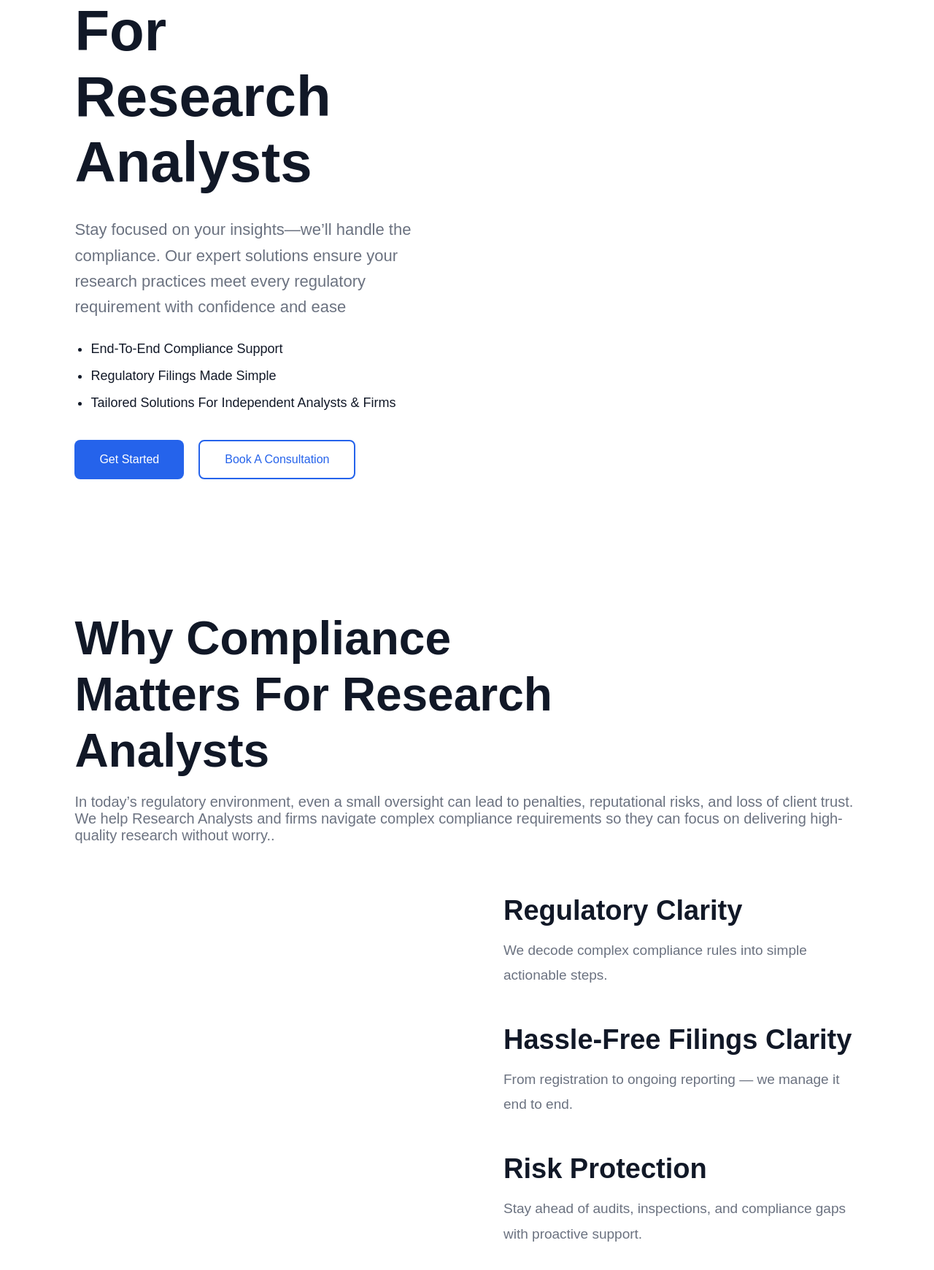
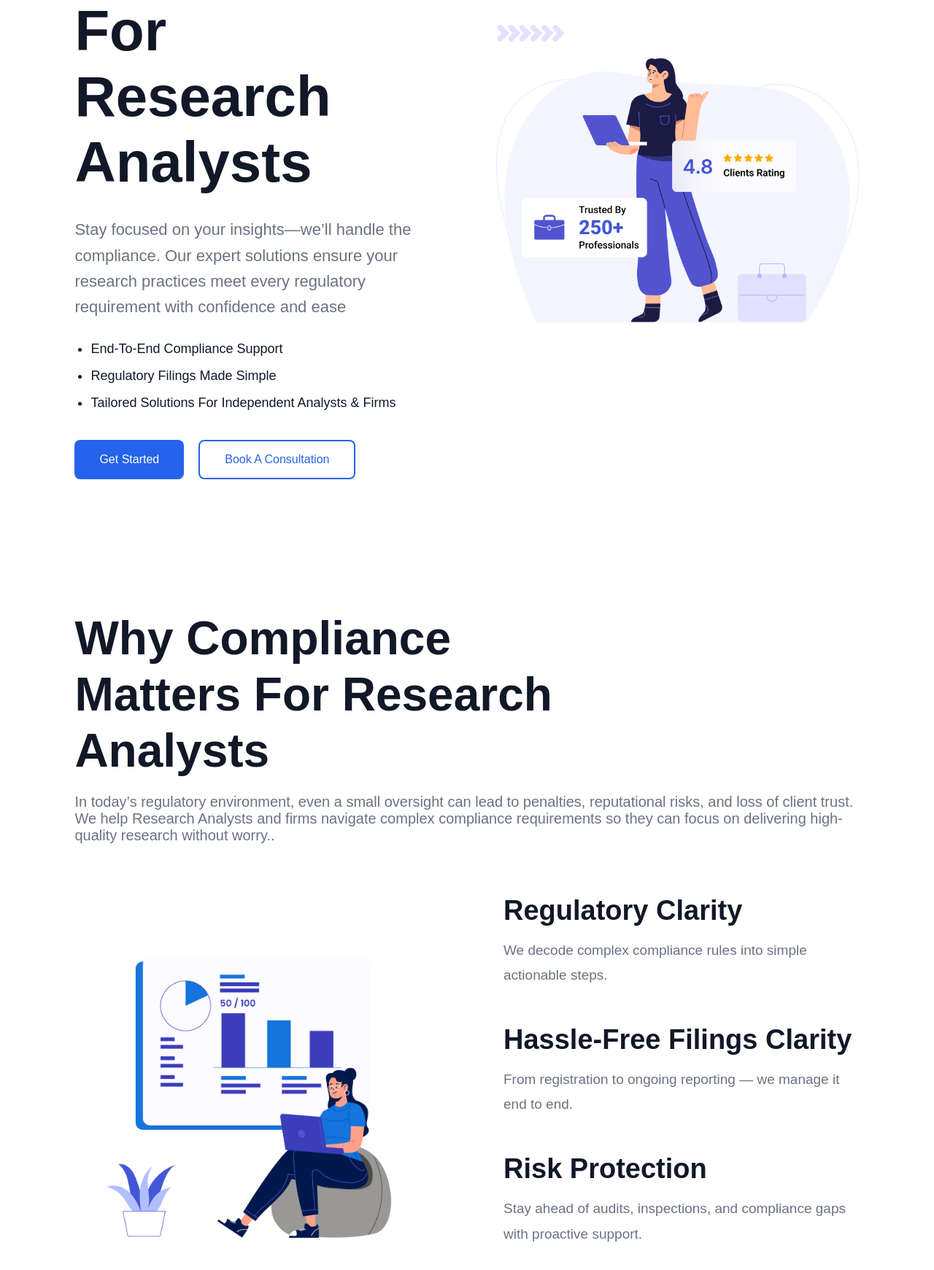
Before and after one commit to Ayushraj9075/compliance-website, a plain HTML site: page index.html in a window 1280 px wide. Shown: the part 339-2080 px from the top of the page at 73% size. Drawn offline with Linux system fonts and the light colour scheme.

Commit message:
Update index.html

```diff
--- a/index.html
+++ b/index.html
@@ -77,7 +77,7 @@
 
         <div class="hero-image">
 
-            <img src="images/Group 21.png" alt="">
+            <img src="Group 21.png" alt="">
 
         </div>
 
@@ -104,7 +104,7 @@
 
             <div class="info-image">
 
-                <img src="images/Group 12.png" alt="">
+                <img src="Group 12.png" alt="">
 
             </div>
 
```
